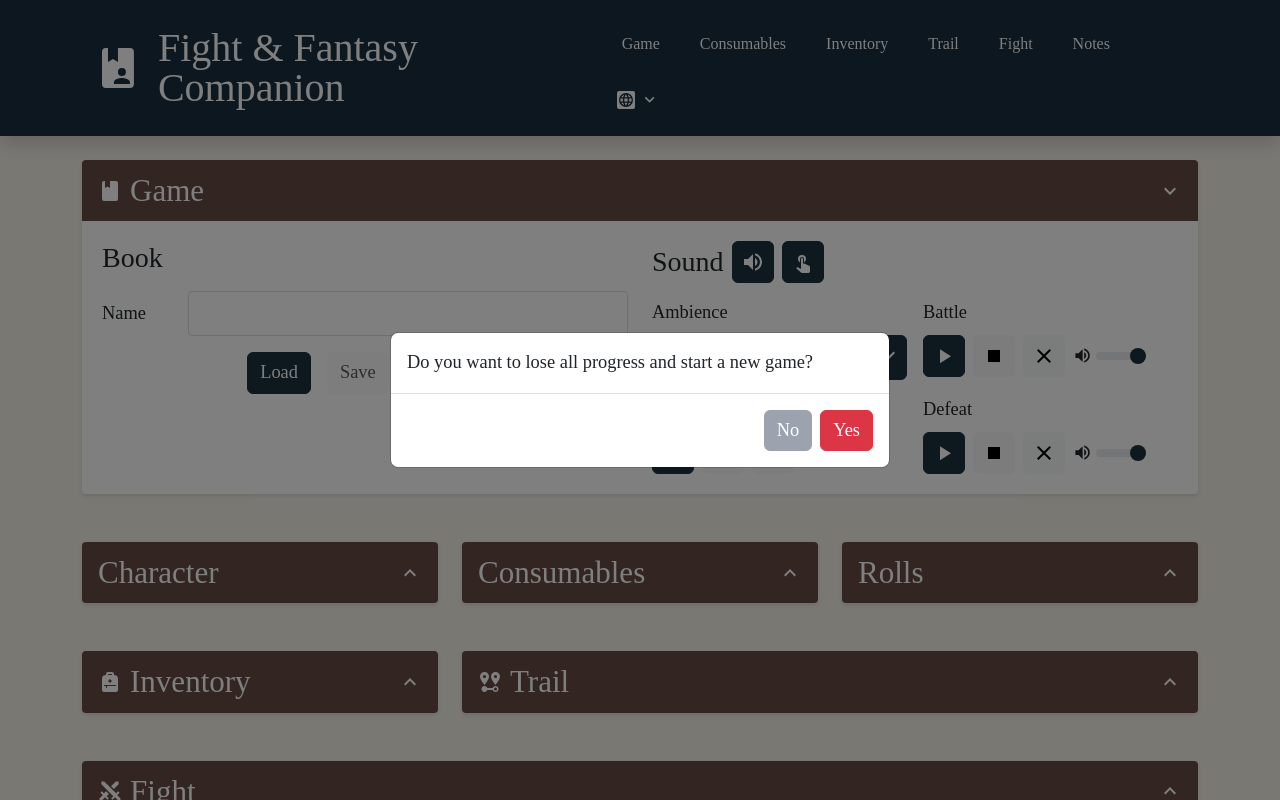
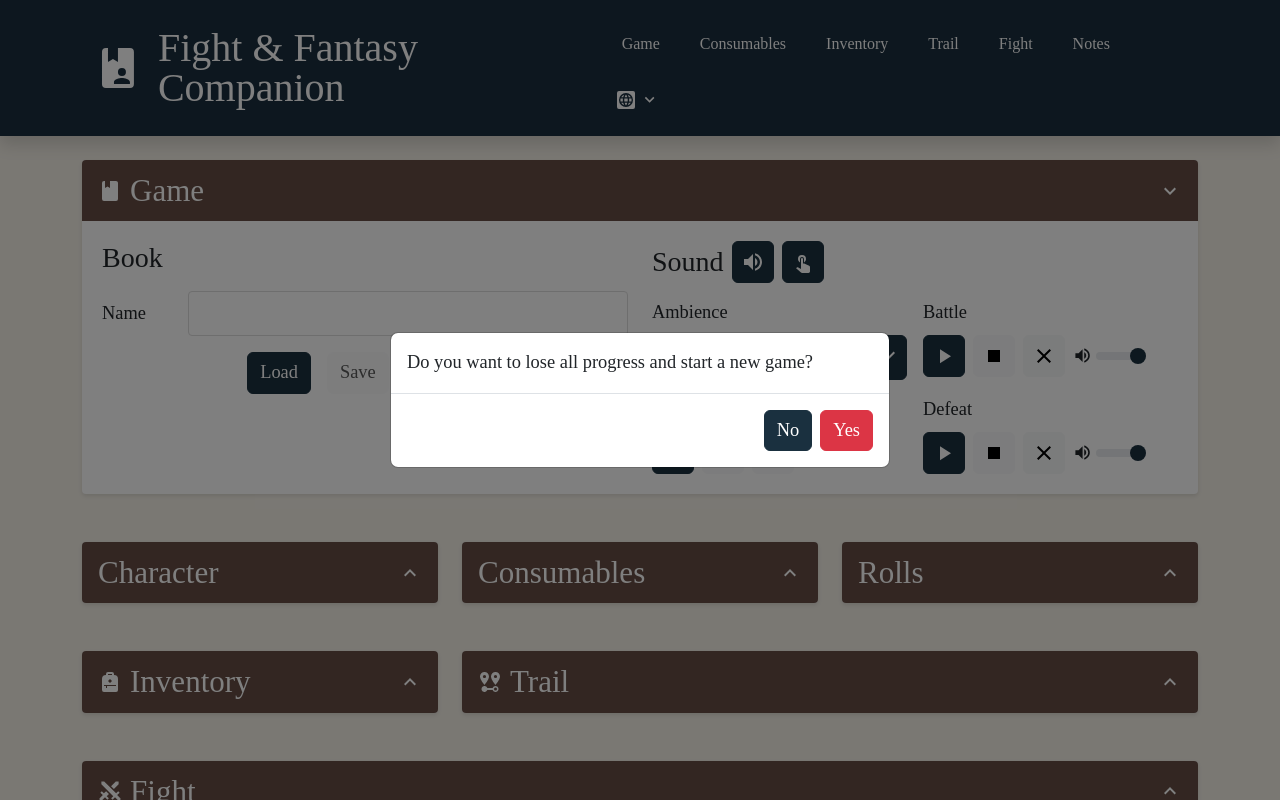
Before and after one commit to dialex/fnf-companion, a React (Vite) app: page / in a window 1280 px wide. Both pictures are taken after a click on the button "Restart". Shown: the top 800 px of the page. Built offline with nearby package versions, Linux system fonts and the light colour scheme; a web font is replaced by a local one.

Commit message:
ui: tweak color of dialog buttons

```diff
--- a/src/components/ConfirmationDialog.jsx
+++ b/src/components/ConfirmationDialog.jsx
@@ -23,7 +23,7 @@ const ConfirmationDialog = ({
           <div className="modal-footer">
             <button
               type="button"
-              className="btn btn-secondary"
+              className="btn btn-primary"
               onClick={onCancel}
             >
               {cancelText || t('dialog.no')}
```
